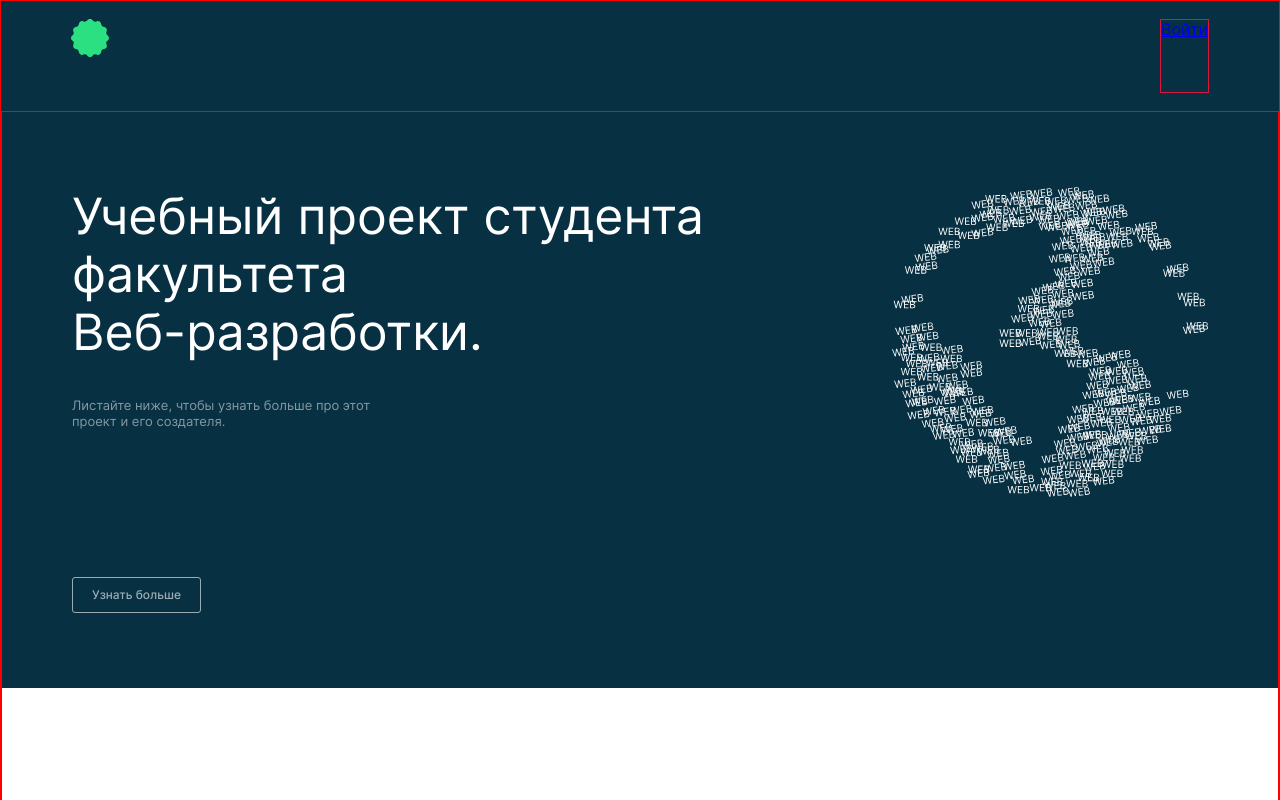
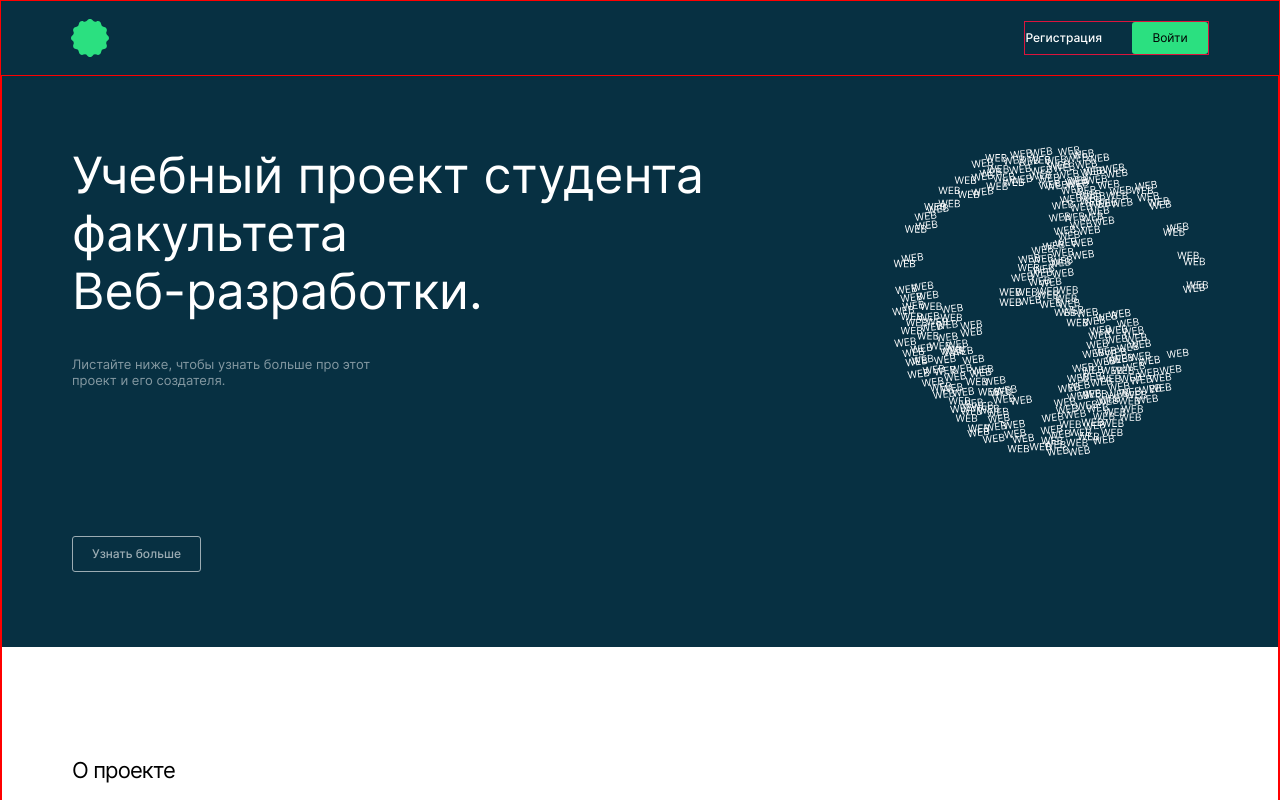
Before and after one commit to BorodkinaViktoriya/movies-explorer-frontend, a React (Create React App) app: page /sign-up in a window 1280 px wide. Shown: the top 800 px of the page. Built offline with nearby package versions, Linux system fonts and the light colour scheme.

Commit message:
heder fix

```diff
--- a/src/components/AboutMe/AboutMe.js
+++ b/src/components/AboutMe/AboutMe.js
@@ -11,8 +11,8 @@ function AboutMe() {
       <div className="student__content">
         <div className="student__info">
           <div className="student__about">
-            <h3 className="student__name">Виталий</h3>
-            <p className="student__job"> Фронтенд-разработчик, 30 лет</p>
+            <h3 className="student__name">Виктория</h3>
+            <p className="student__job"> Фронтенд-разработчик, 34 года</p>
             <p className="student__brief">Я родился и живу в Саратове, закончил факультет экономики СГУ. У меня есть
               жена
               и&nbsp;дочь. Я люблю слушать музыку, а ещё увлекаюсь бегом. Недавно начал кодить. С 2015 года работал в
--- a/src/components/App/App.js
+++ b/src/components/App/App.js
@@ -37,9 +37,9 @@ function App() {
     <div className="App">
       {/*<Switch>
       <Route exact path="/">*/}
-        <Header isDark={true} />
+        <Header isDark={true} loggedIn={false} />
         <Main />
-      <Header isDark={false} />
+      <Header isDark={false} loggedIn={true} />
 
         {/*<Footer />*/}
       {/*</Route>
--- a/src/components/Footer/Footer.js
+++ b/src/components/Footer/Footer.js
@@ -2,7 +2,6 @@ import SectionTitle from "../SectionTitle/SectionTitle";
 import React from "react";
 import './Footer.css'
 import {yandexLink, githubLink, vkLink} from "../../utils/constants";
-
 
 function Footer(props) {
   return (
@@ -10,8 +9,6 @@ function Footer(props) {
       <p className="footer__text">Учебный проект Яндекс.Практикум х BeatFilm.</p>
       <div className="footer__info">
         <p className="footer__copyright">&copy; 2022</p>
-
-
         <ul className="footer__list">
           <li className="footer__list-item">
             <a className="footer__link" href={yandexLink} target='_blank'>Яндекс.Практикум</a>
@@ -28,19 +25,4 @@ function Footer(props) {
   )
 }
 
-<ul className="portfolio__list">
-  <li className="portfolio__list-item">
-    <a className="portfolio__link">Статичный сайт<span className="portfolio__span">↗</span>
-    </a>
-  </li>
-  <li className="portfolio__list-item">
-    <a className="portfolio__link">Адаптивный сайт<span className="portfolio__span">↗</span>
-    </a>
-  </li>
-  <li className="portfolio__list-item">
-    <a className="portfolio__link">Одностраничное приложение<span className="portfolio__span">↗</span>
-    </a>
-  </li>
-</ul>
-
 export default Footer;
--- a/src/components/Header/Header.css
+++ b/src/components/Header/Header.css
@@ -1,9 +1,9 @@
 .header {
   font-family: "Inter", Arial, sans-serif;
-  min-height: 74px;
   padding: 18px 70px;
   display: flex;
   justify-content: space-between;
+  align-items: center;
 }
 
 .header_dark {
@@ -12,21 +12,5 @@
 }
 
 .header__link {
-  height: min-content;
- }
-.header__nav {
-  display:flex;
+  height: 38px;
 }
-.header__button {
-  font-family: "Inter", Arial, sans-serif;
-  background-color: #2BE080;
-  color: #000000;
-  border: none;
-  padding: 0;
-  min-width: 76px;
-  min-height: 32px;
-  border-radius: 3px;
-  font-size: 12px;
-  line-height: 16px;
-
-}
--- a/src/components/Header/Header.js
+++ b/src/components/Header/Header.js
@@ -13,7 +13,7 @@ function Header(props) {
         <img src={headerLogo}
              className="header__logo" alt="Логотип"/>
       </Link>
-      <Navigation/>
+      <Navigation loggedIn={props.loggedIn}/>
     </header>
   )
 }
--- a/src/components/Navigation/Navigation.css
+++ b/src/components/Navigation/Navigation.css
@@ -1,3 +1,31 @@
+
 .navigation {
-border: 1px solid crimson;
+  border: 1px solid crimson;
+  display: flex;
+  column-gap: 30px;
+  align-items: center;
 }
+
+.navigation__sign-up {
+  text-decoration: none;
+  font-weight: 500;
+  font-size: 12px;
+  line-height: 16px;
+  color: #FFFFFF;
+}
+
+.navigation__sign-in {
+  text-decoration: none;
+  background-color: #2BE080;
+  color: #000000;
+  border: none;
+  padding: 0;
+  min-width: 76px;
+  min-height: 32px;
+  border-radius: 3px;
+  font-size: 12px;
+  line-height: 16px;
+  display: flex;
+  justify-content: center;
+  align-items: center;
+}
--- a/src/components/Navigation/Navigation.js
+++ b/src/components/Navigation/Navigation.js
@@ -3,25 +3,31 @@ import './Navigation.css'
 import {Link, Route} from "react-router-dom";
 
 
-function Navigation(props) {
+function Navigation({loggedIn}) {
   return (
-    <div className="navigation">
+    <div>
       {
-        props.loggedIn
-      }
-      <Route path="/sign-in">
-        <Link to="sign-up" className="header__link">Регистрация</Link>
-      </Route>
-      <Route path="/sign-up">
-        <Link to="sign-in" className="header__link">Войти</Link>
-      </Route>
-      <Route exact path="/">
-        <div className="header__nav">
-          <p className="header__email">{props.authorisationEmail}</p>
-          <button onClick={props.onSignOut} className="header__link header__button">Войти</button>
-        </div>
-      </Route>
+        loggedIn ? (
+          <div className="navigation_">
+            <div className="navigation__container">
+              <Link to="/movies" className="navigation__films">Фильмы</Link>
+              <Link to="/sign-in" className="nav-films__saved">Сохранённые фильмы</Link>
+              </div>
+            <div className="navigation__container">
+              <Link to="/sign-in" className="navigation__account">Аккаунт</Link>
+            </div>
+
+
+          </div>
+
+        ) : (
+          <div className="navigation">
+            <Link to="sign-up" className="navigation__sign-up">Регистрация</Link>
+            <Link to="sign-in" className="navigation__sign-in">Войти</Link>
+          </div>
+        )}
     </div>
-  )}
+  )
+}
 
 export default Navigation;
--- a/src/components/Promo/Promo.css
+++ b/src/components/Promo/Promo.css
@@ -1,6 +1,6 @@
 .promo {
   background-color: #073042;
-  padding: 75px 70px;
+  padding: 70px 70px 75px;
   color: #FFFFFF;
 }
 
```
